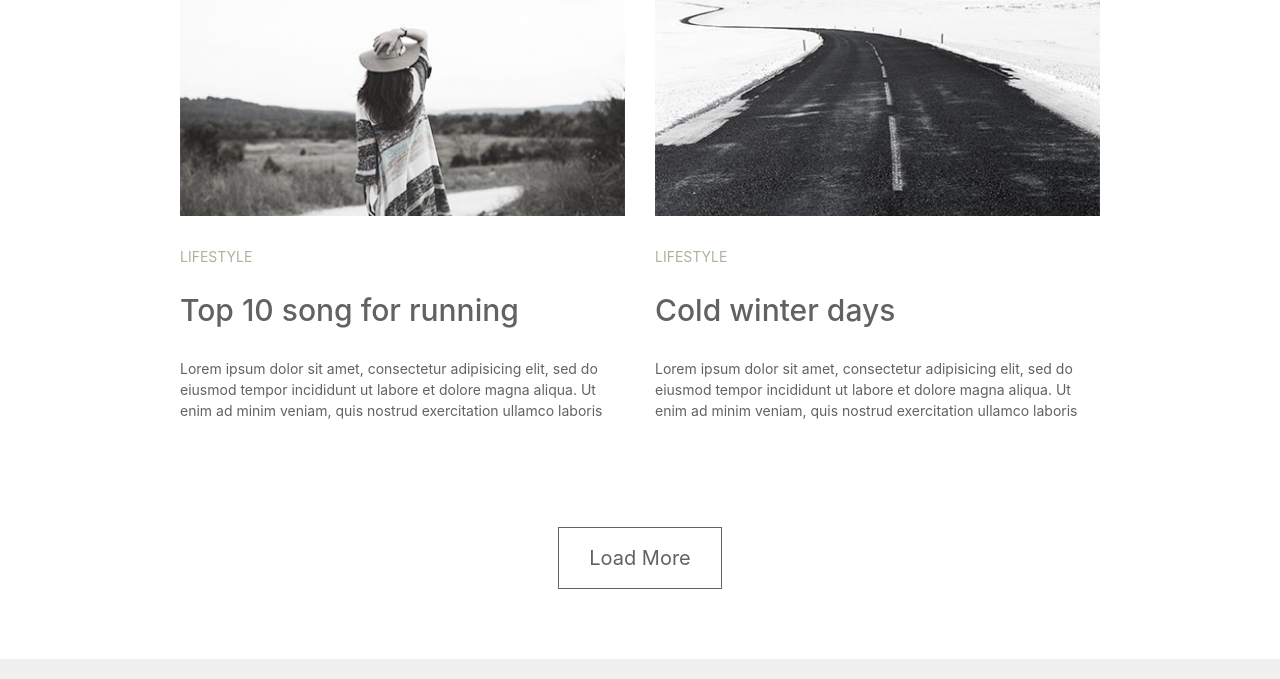
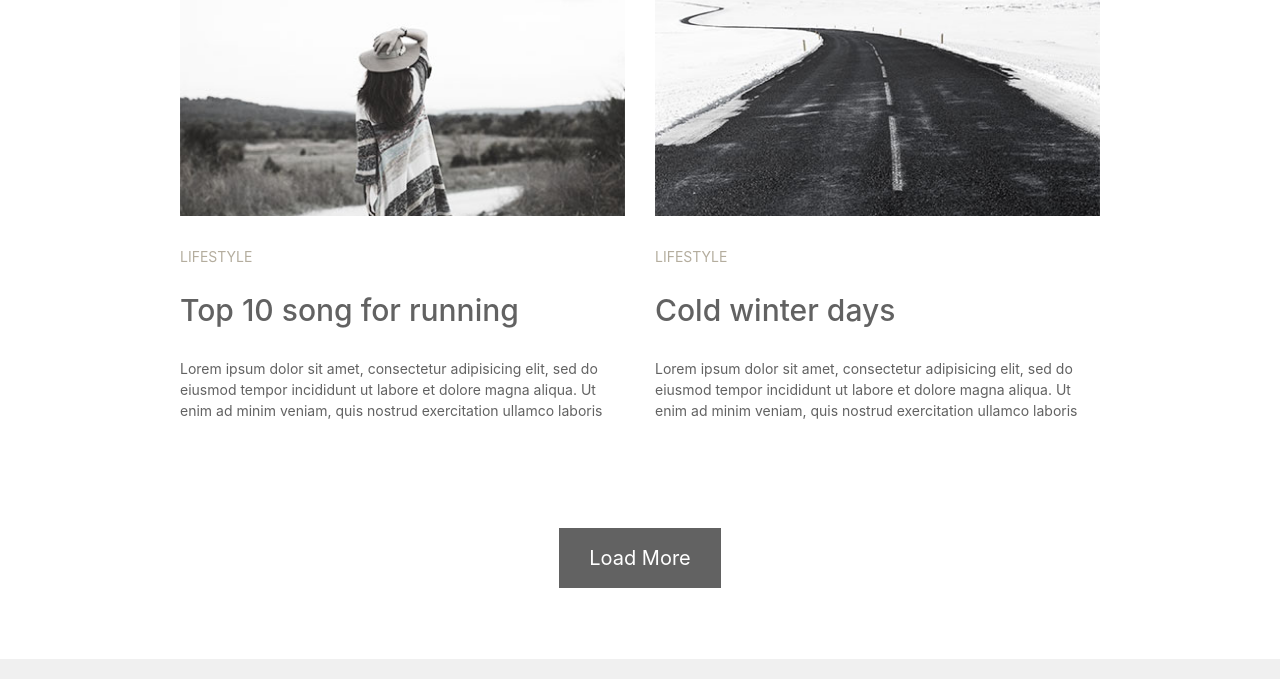
Before and after one commit to mahajangiridhar/minimo-Bootstrap, a plain HTML site: page index.html in a window 1280 px wide. In both pictures the pointer is over the button "Load More". Shown: the part 2958-3637 px from the top of the page. Drawn offline with nearby package versions, Linux system fonts and the light colour scheme.

Commit message:
Update style.css

```diff
--- a/assets/css/style.css
+++ b/assets/css/style.css
@@ -70,7 +70,7 @@
 	/* outline-color: none; */
 	background-color: #f0f0f0;
 }
-.loadBtn, .loadBtn:hover, .loadBtn:active{
+.loadBtn{
 	border: 1px solid;
 	padding: 15px 30px;
 	border-radius: 0%;
@@ -78,6 +78,10 @@
 	margin-top: 90px;
 	font-size: 20px;
 	color: #626262;
+}
+.loadBtn:hover, .loadBtn:active{
+	background-color: #626262;
+	color: #fff;
 }
 
 /* <!-- ================footer section starts here================== --> */
```
